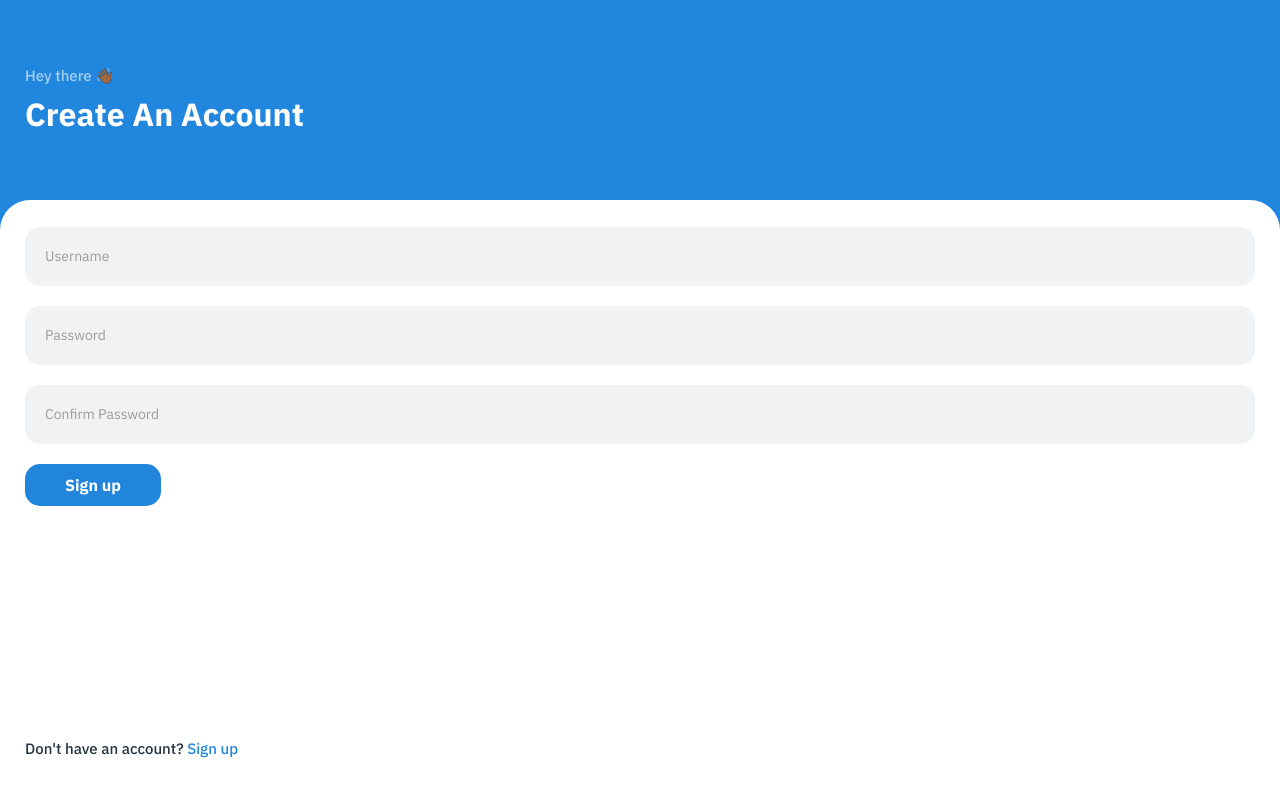
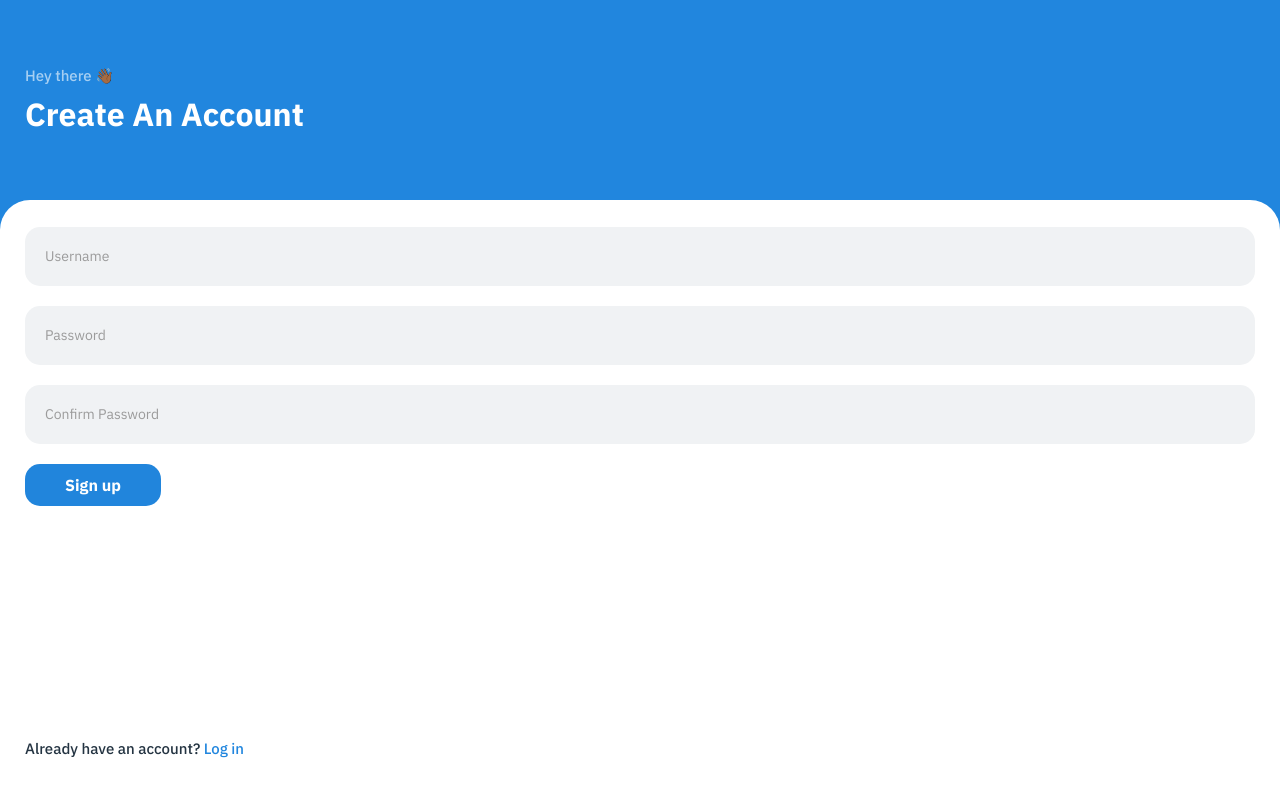
Before and after one commit to judgegodwins/anonly, a React app: page /signup in a window 1280 px wide. Shown: the top 796 px of the page. Built offline with nearby package versions, Linux system fonts and the light colour scheme; no server answers.

Commit message:
fix typo and redirection link

```diff
--- a/src/screens/Signup.tsx
+++ b/src/screens/Signup.tsx
@@ -126,9 +126,9 @@ const Signup: FC<{}> = (props) => {
                   </FormActionButton>
 
                   <BottomRedirect
-                    to="/signup"
-                    text="Don't have an account?"
-                    linkText="Sign up"
+                    to="/login"
+                    text="Already have an account?"
+                    linkText="Log in"
                   />
                 </form>
               )
```
